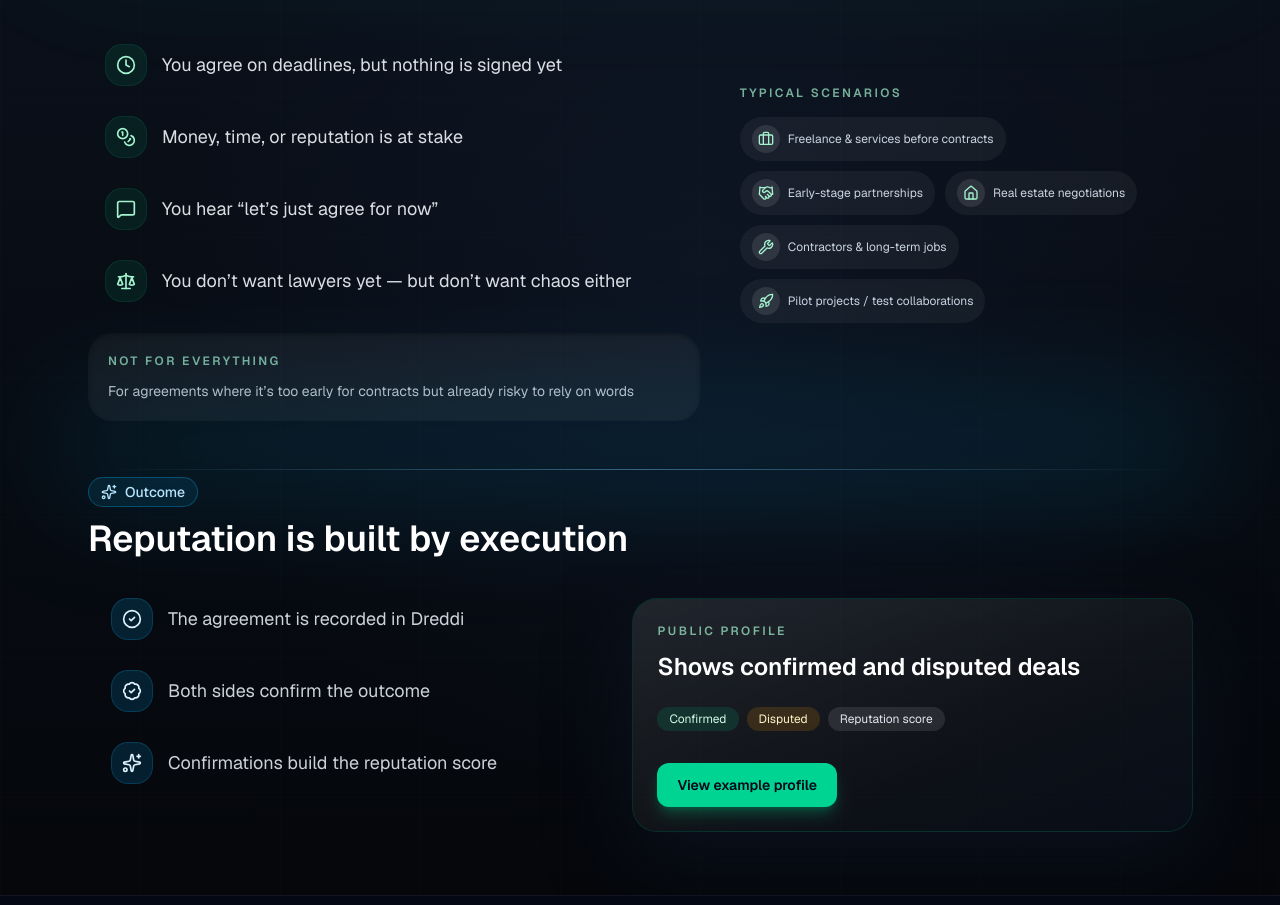
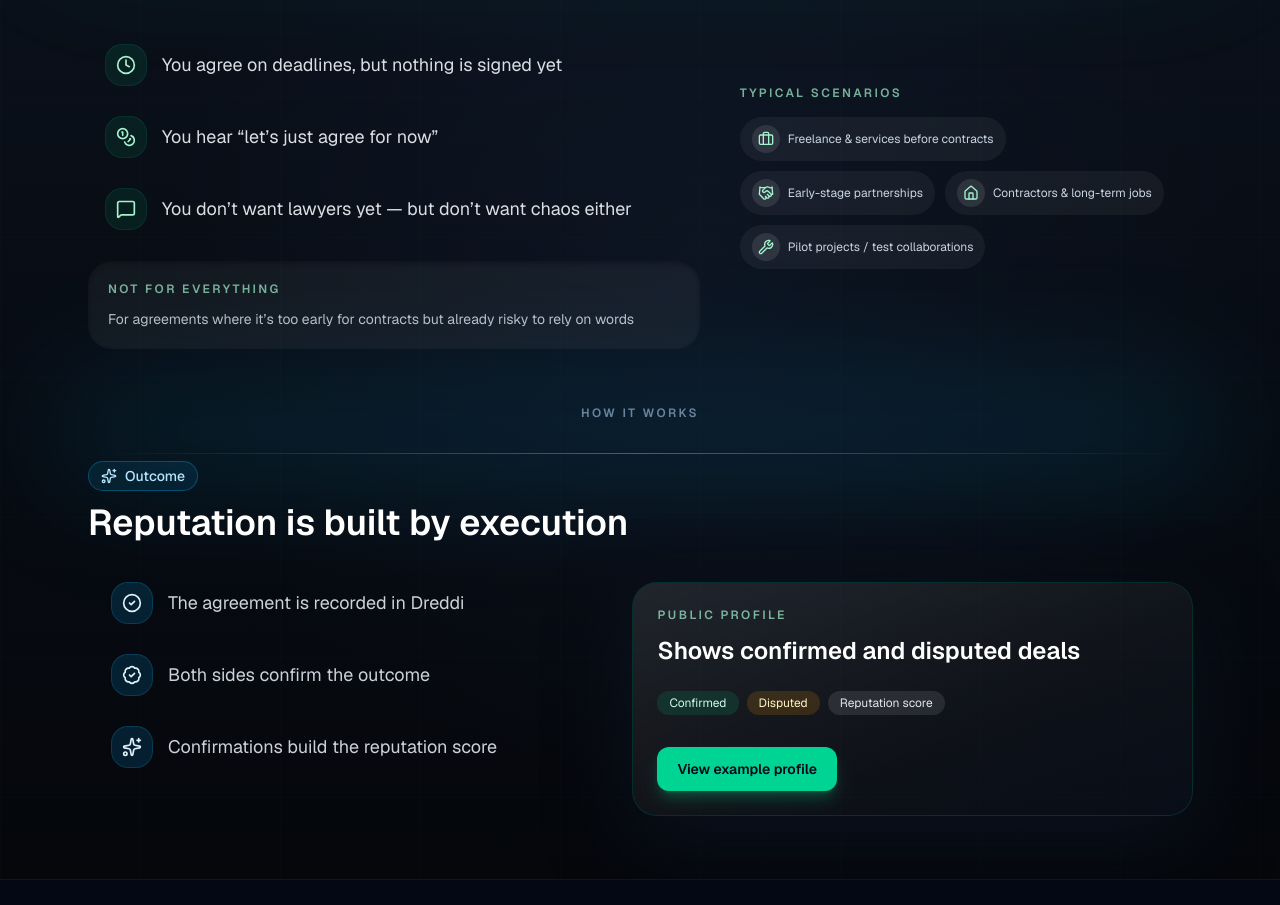
Before and after one commit to wanderwe/dreddi-mvp, a Next.js app: page / in a window 1280 px wide. Shown: the part 960-1865 px from the top of the page. Built offline with nearby package versions, Linux system fonts and the light colour scheme; no server answers.

Commit message:
Simplify landing copy flow and add transition marker

```diff
--- a/src/app/page.tsx
+++ b/src/app/page.tsx
@@ -667,6 +667,11 @@ export default function Home() {
       </div>
 
       <UseCasesSection copy={copy.useDreddi} />
+      <div className="mx-auto w-full max-w-6xl px-4 pb-8 text-center sm:px-6 sm:pb-10">
+        <p className="text-xs font-semibold uppercase tracking-[0.2em] text-slate-400/85">
+          {copy.useDreddi.transitionTitle}
+        </p>
+      </div>
       <ReputationSection copy={copy.reputation} scoreCopy={copy.score} />
     </main>
   );
--- a/src/lib/landingCopy.ts
+++ b/src/lib/landingCopy.ts
@@ -11,6 +11,7 @@ export type LandingCopy = {
     bullets: string[];
     scenariosTitle: string;
     scenarios: string[];
+    transitionTitle: string;
     noteTitle: string;
     framing: string;
   };
@@ -89,7 +90,6 @@ export const landingCopy: Record<Locale, LandingCopy> = {
       title: "Коли варто використовувати Dreddi",
       bullets: [
         "Ви погодили дедлайни, але нічого не підписано",
-        "На кону гроші, час або репутація",
         "Ви чуєте «давайте поки просто домовимось»",
         "Ви ще не хочете юристів — але й хаосу теж",
       ],
@@ -97,21 +97,21 @@ export const landingCopy: Record<Locale, LandingCopy> = {
       scenarios: [
         "Фріланс і послуги до контрактів",
         "Партнерства на ранніх етапах",
-        "Переговори з нерухомості",
         "Підрядники та довгі проєкти",
         "Пілотні проєкти / тестова співпраця",
       ],
+      transitionTitle: "Як це працює",
       noteTitle: "Не для всього",
       framing:
         "Для домовленостей, де ще рано для контрактів, але вже ризиковано покладатися лише на слова",
     },
     reputation: {
       label: "Результат",
-      title: "Репутація будується виконанням",
+      title: "Репутація — це підтверджене виконання",
       steps: [
         "Домовленість фіксується в Dreddi",
         "Виконання підтверджують обидві сторони",
-        "Підтвердження формують репутаційний бал",
+        "Підтвердження формують репутацію",
       ],
       outcomeTitle: "Публічний профіль",
       outcomeDescription: "Відображає підтверджені та оскаржені угоди",
@@ -182,7 +182,6 @@ export const landingCopy: Record<Locale, LandingCopy> = {
       title: "Use Dreddi when",
       bullets: [
         "You agree on deadlines, but nothing is signed yet",
-        "Money, time, or reputation is at stake",
         "You hear “let’s just agree for now”",
         "You don’t want lawyers yet — but don’t want chaos either",
       ],
@@ -190,10 +189,10 @@ export const landingCopy: Record<Locale, LandingCopy> = {
       scenarios: [
         "Freelance & services before contracts",
         "Early-stage partnerships",
-        "Real estate negotiations",
         "Contractors & long-term jobs",
         "Pilot projects / test collaborations",
       ],
+      transitionTitle: "How it works",
       noteTitle: "Not for everything",
       framing:
         "For agreements where it’s too early for contracts but already risky to rely on words",
```
